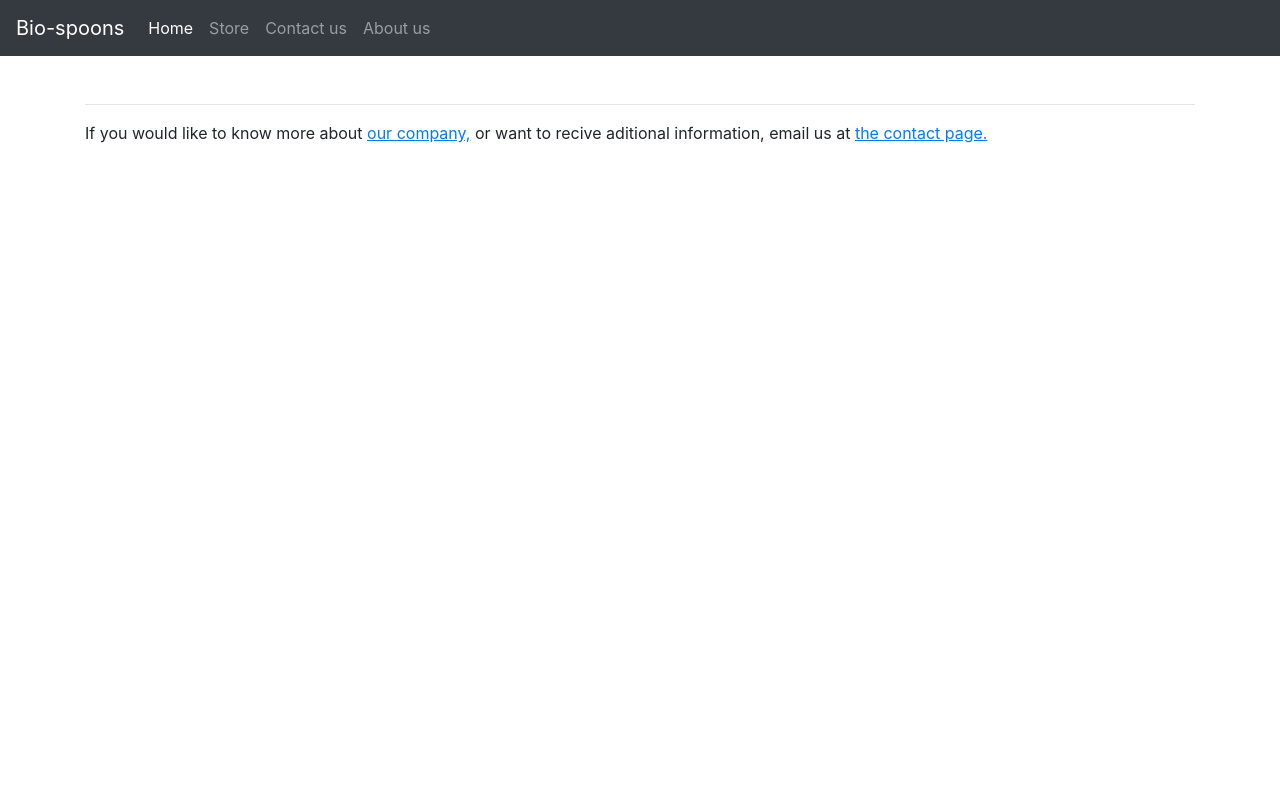
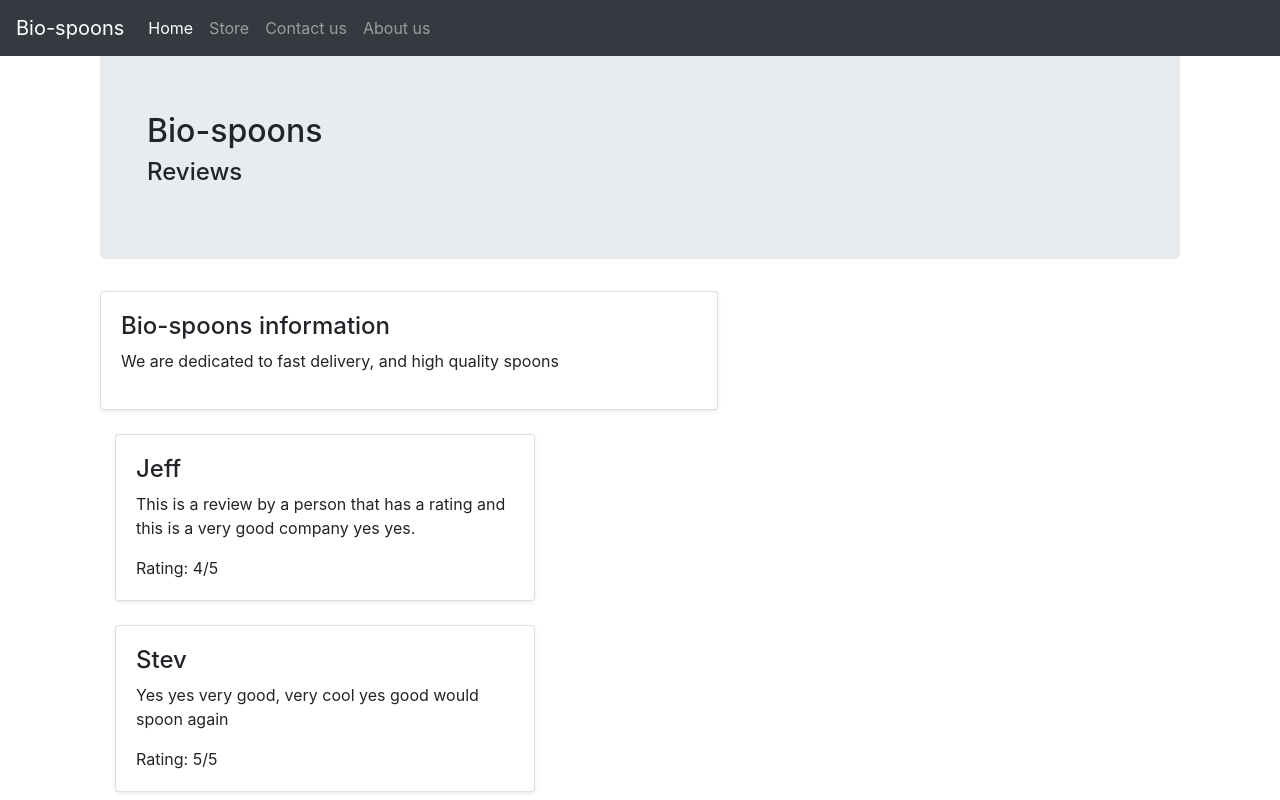
Before and after one commit to samgcode/skills-comp, a Vue app in the folder frontend/: page /#/Store in a window 1280 px wide. Shown: the top 800 px of the page. Built offline with nearby package versions, Linux system fonts and the light colour scheme.

Commit message:
- made reviews generated automaticaly

```diff
--- a/frontend/package.json
+++ b/frontend/package.json
@@ -11,6 +11,7 @@
     "clear": "rm -rf node_modules package-lock.json"
   },
   "dependencies": {
+    "axios": "^0.19.2",
     "jquery": "^3.4.1",
     "popper.js": "^1.16.1",
     "vue": "^2.5.2",
--- a/frontend/src/components/About.vue
+++ b/frontend/src/components/About.vue
@@ -1,5 +1,5 @@
 <template>
-    <div>
+    <div style="margin-top: 3em">
       <div class="title-card">
         <section class="jumbotron text-center" style="background-color: #5a5a5a; color: #fff">
           <div class="container">
@@ -37,7 +37,7 @@
         <div class="row">
           <div class="row featurette">
             <div class="col-md-7">
-              <h2 class="featurette-heading"><u>The history of bio-spoons</u></h2>
+              <h1 class="featurette-heading"><u>The history of bio-spoons</u></h1>
               <p class="lead">Bio-spoons, first opened its doors in late 2018, and the rest is history.</p>
             </div>
             <div class="col-md-5">
--- /dev/null
+++ b/frontend/src/components/Review.vue
@@ -0,0 +1,25 @@
+<template>
+    <div class="col-md-5">
+        <div class="card mb-4 shadow-sm">
+            <div class="card-body">
+                <h4>{{ review.username }}</h4>
+                <p class="card-text">{{ review.review }}</p>
+                <span>Rating: {{ review.rating }}/5</span>
+            </div>
+        </div>
+    </div>
+</template>
+
+<script>
+  export default {
+    name: 'Review',
+    props: ["review"],
+    // data: function() {
+    //   // return {
+    //   //   username: 'Jeff',
+    //   //   review: 'This is a review by a person that has a rating and this is a very good company yes yes.',
+    //   //   rating: 4
+    //   // }
+    // }
+  }
+</script>
--- /dev/null
+++ b/frontend/src/components/ReviewList.vue
@@ -0,0 +1,21 @@
+<template>
+        <div class="container">
+            <div>
+                <div class="review-list" v-for="item in reviews" :key="item.id">
+                    <review :review="item" />
+                </div>
+            </div>
+        </div>
+</template>
+
+<script>
+    import Review from './Review';
+
+    export default {
+        name: 'reviewList',
+        props: ['reviews'],
+        components: {
+            Review
+        }
+    }
+</script>
--- a/frontend/src/components/Store.vue
+++ b/frontend/src/components/Store.vue
@@ -1,10 +1,70 @@
 <template>
-    <span>The store is currently closed, check back later.</span>
+    <div class="container" style="margin-top: 3em">
+      <div class="jumbotron">
+        <div class="container">
+          <h2>Bio-spoons</h2>
+          <h4>Reviews</h4>
+        </div>
+      </div>
+
+
+      <div class="row">
+        <div class="col-md-7">
+          <div class="card mb-4 shadow-sm">
+            <div class="card-body">
+              <h4>Bio-spoons information</h4>
+              <p>We are dedicated to fast delivery, and high quality spoons</p>
+            </div>
+          </div>
+        </div>
+      </div>
+
+      <div class="row">
+        <ReviewList :reviews="this.reviews"/>
+      </div>
+    </div>
 </template>
 
 <script>
+  import ReviewList from './ReviewList';
+  import axios from 'axios';
+
   export default {
     name: 'Store',
+    data: function() {
+      return {
+        reviews: [
+            {
+                "username": "Jeff",
+                "review": "This is a review by a person that has a rating and this is a very good company yes yes.",
+                "rating": 4,
+                "id": 0
+            },
 
+            {
+                "username": "Stev",
+                "review": "Yes yes very good, very cool yes good would spoon again",
+                "rating": 5,
+                "id": 1
+            }
+        ],
+        reviewId: 0,
+      }
+    },
+
+    components: {
+      ReviewList
+    },
+    mounted() {
+      // axios.get("file://./")
+      // .then(
+      //   response => (this.reviews = response.data.map( item => {
+      //     item.Id = this.reviewId;
+      //     this.reviewId++;
+      //     return item;
+      //   }))
+      // );
+
+    }
   }
 </script>
```
Also changed, not shown: frontend/src/components/data/reviews.json (added, +13 -0 lines), 1 other file (tests, documents, lock files or other folders).
